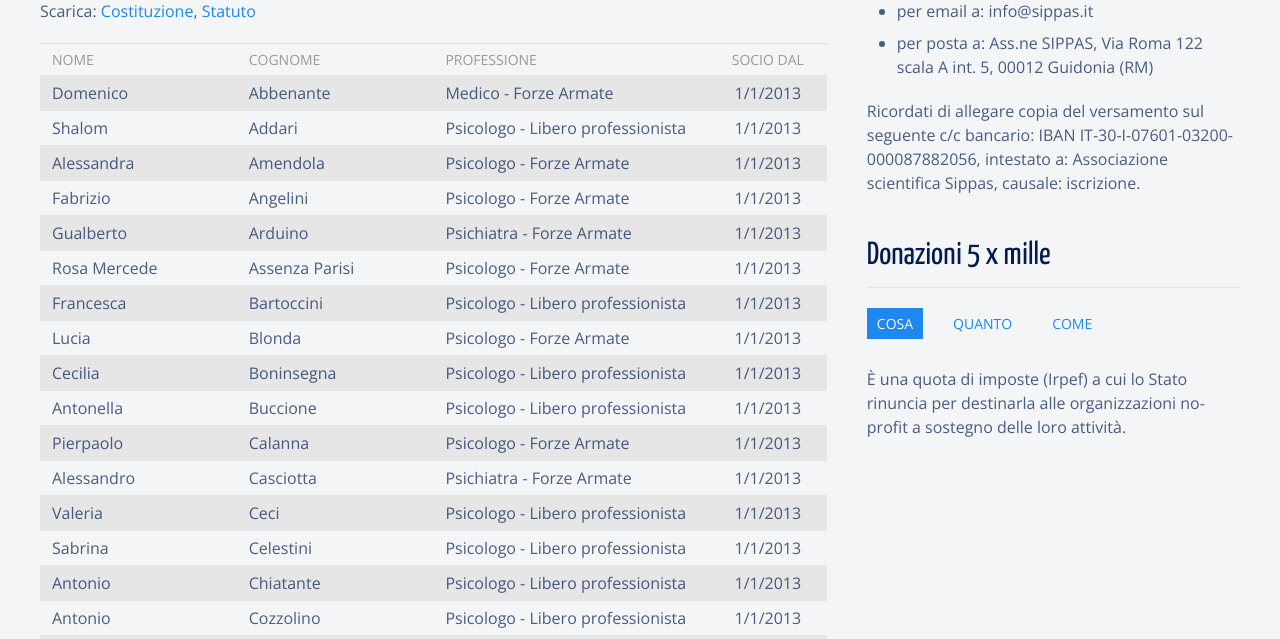
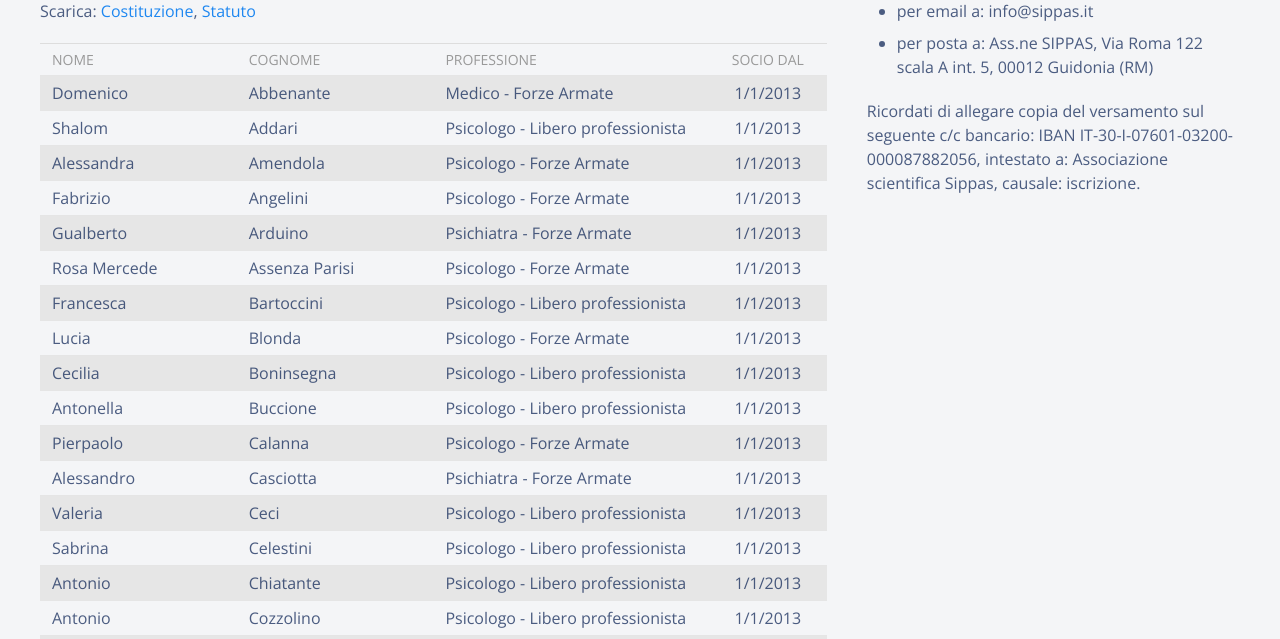
Before and after one commit to alkaest2002/flask-sippas, a Flask app: page /gild in a window 1280 px wide. Shown: the part 354-993 px from the top of the page. Run offline with Flask 2, Linux system fonts and the light colour scheme.

Commit message:
removed donation

```diff
--- a/flaskApp/blueprints/main/templates/main/gild.html
+++ b/flaskApp/blueprints/main/templates/main/gild.html
@@ -59,28 +59,6 @@
           <p>Ricordati di allegare copia del versamento sul seguente c/c bancario: IBAN
             IT-30-I-07601-03200-000087882056, intestato a: Associazione scientifica Sippas, causale: iscrizione.</p>
         </div>
-
-        <!-- 5X1000 -->
-        <h2 class="uk-heading-divider uk-margin-medium-top">Donazioni 5 x mille</h2>
-        <ul class="uk-subnav uk-subnav-pill" uk-switcher="">
-          <li aria-expanded="true" class="uk-active"><a href="#">Cosa</a></li>
-          <li aria-expanded="false"><a href="#">Quanto</a></li>
-          <li aria-expanded="false"><a href="#">Come</a></li>
-        </ul>
-        <ul class="uk-switcher uk-margin">
-          <li class="uk-active">
-            <p>È una quota di imposte (Irpef) a cui lo Stato rinuncia per destinarla alle organizzazioni no-profit a
-              sostegno delle loro attività.</p>
-          </li>
-          <li>
-            <p>Il 5 x mille non costa nulla per il cittadino contribuente che esprime semplicemente la sua preferenza a
-              chi donarlo.</p>
-          </li>
-          <li>
-            <p>Nel modello della dichiarazione dei redditi c'è una sezione dedicata al 5 per mille. In questa sezione
-              dovrai specificare il nostro CF: 94048350584.</p>
-          </li>
-        </ul>
       </div>
     </div>
   </div>
```
Lines whose indentation alone changed are shown as unchanged.
